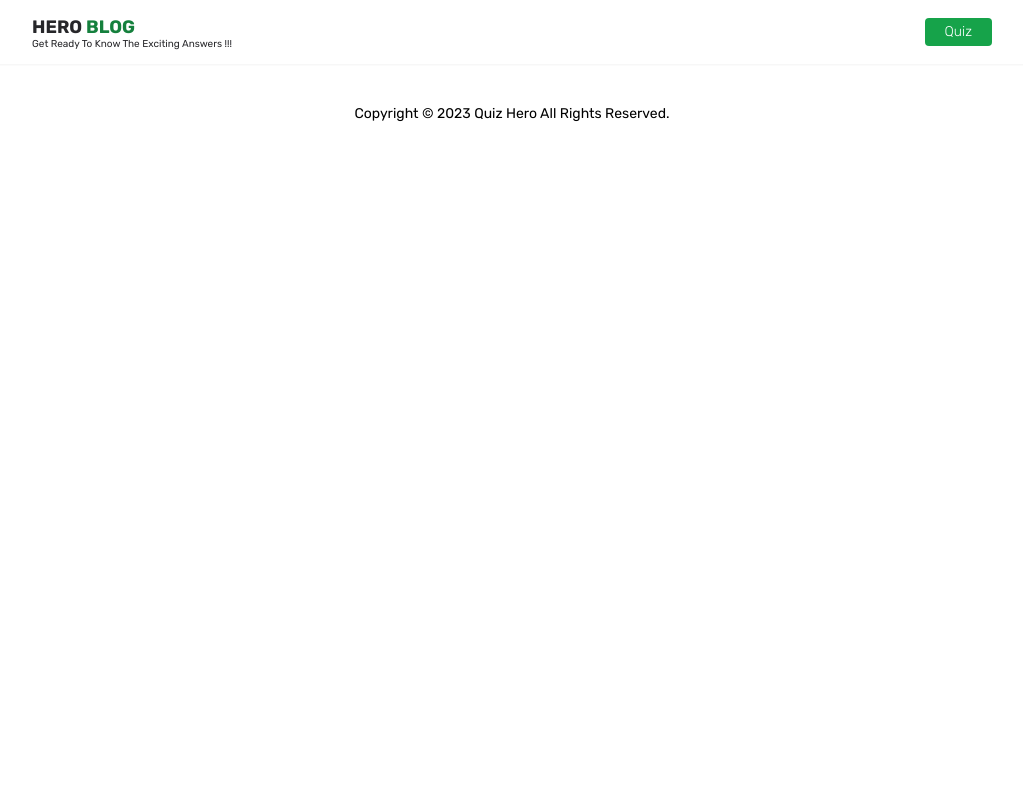
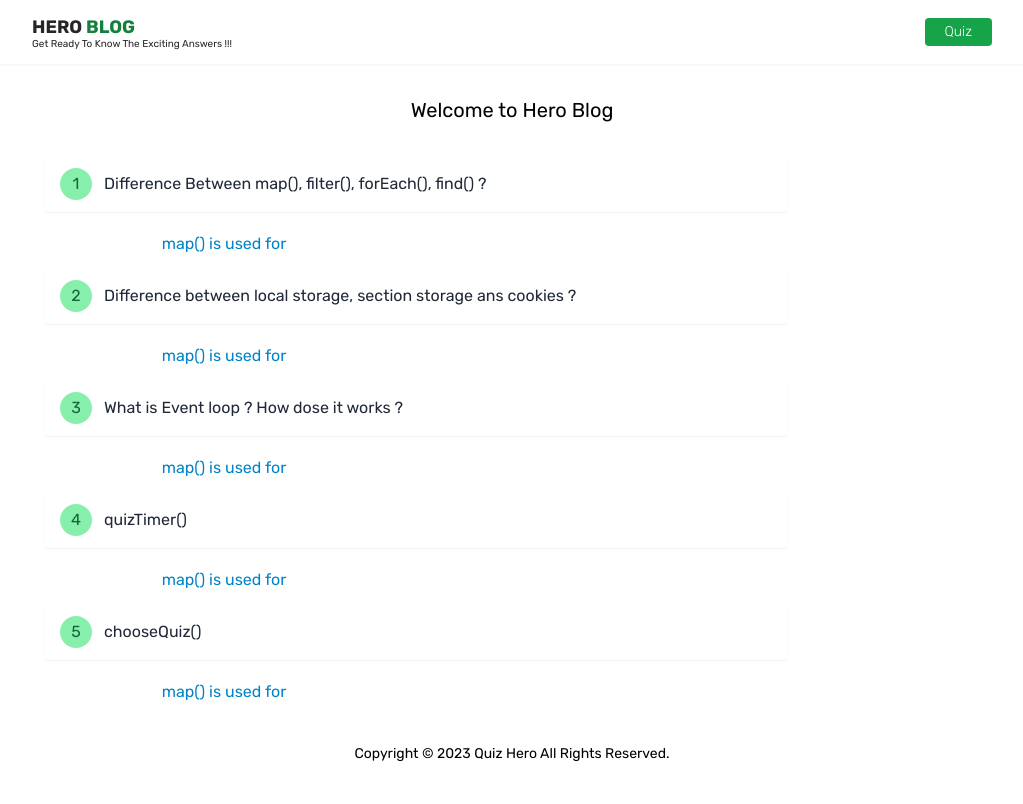
Before and after one commit to Reahana/quiz-hero, a plain HTML site: page blog.html in a window 1280 px wide. Shown: the whole page, without its empty margins (128-1151 px from the left). Drawn offline with nearby package versions, Linux system fonts and the light colour scheme.

Commit message:
add the questions in blog

```diff
--- a/blog.html
+++ b/blog.html
@@ -54,10 +54,90 @@
         </nav>
       </header>
       <!-- Header/Navbar section end -->
- <!-- Footer section start -->
- <footer class="py-10 text-center text-sm">
-    Copyright © 2023 Quiz Hero All Rights Reserved.
-  </footer>
-  <!-- Footer section end -->
+      <!-- Main section start -->
+      <section class="lg:w-9/12 md:w-[90%] w-[95%] mx-auto text-center"
+        id="rulesContainer">
+        <h1 class="text-center my-8 text-xl">Welcome to Hero Blog</h1>
+          <!-- Question Answer section start -->
+        <div class="md:w-[80%] w-full">
+          <div class="duration-500" >
+            <div class="m-3 py-3 px-4 shadow-sm rounded">
+                <div class="flex items-center">
+                  <div class="h-8 w-8 bg-green-300 rounded-full flex justify-center items-center text-green-800 mr-3">
+                    1
+                    </div>
+                  <p class="text-gray-800 text-md">
+                    Difference Between map(), filter(), forEach(), find() ?
+                  </p>
+                </div>
+            </div>
+            <div class="grid grid-cols-2 mt-5 text-sky-600">
+              map() is used for
+            </div>
+            <div class="m-3 py-3 px-4 shadow-sm rounded">
+                <div class="flex items-center">
+                  <div class="h-8 w-8 bg-green-300 rounded-full flex justify-center items-center text-green-800 mr-3">
+                    2
+                  </div>
+                  <p class="text-gray-800 text-md">
+                    Difference between local storage, section storage ans cookies ?
+                  </p>
+                </div>
+
+            </div>
+            <div class="grid grid-cols-2 mt-5 text-sky-600">
+              map() is used for
+            </div>
+            <div class="m-3 py-3 px-4 shadow-sm rounded">
+                <div class="flex items-center">
+                  <div class="h-8 w-8 bg-green-300 rounded-full flex justify-center items-center text-green-800 mr-3">
+                    3
+                  </div>
+                  <p class="text-gray-800 text-md">
+                    What is Event loop ? How dose it works ?
+                  </p>
+
+                </div>
+            </div>
+            <div class="grid grid-cols-2 mt-5 text-sky-600">
+              map() is used for
+            </div>
+            <div class="m-3 py-3 px-4 shadow-sm rounded">
+              <div class="flex items-center">
+                <div class="h-8 w-8 bg-green-300 rounded-full flex justify-center items-center text-green-800 mr-3">
+                  4
+                  </div>
+                <p class="text-gray-800 text-md">
+                  quizTimer()
+                </p>
+              </div>
+          </div>
+          <div class="grid grid-cols-2 mt-5 text-sky-600">
+            map() is used for
+          </div>
+          <div class="m-3 py-3 px-4 shadow-sm rounded">
+            <div class="flex items-center">
+              <div class="h-8 w-8 bg-green-300 rounded-full flex justify-center items-center text-green-800 mr-3">
+                5
+                </div>
+              <p class="text-gray-800 text-md">
+                chooseQuiz()
+              </p>
+            </div>
+        </div>
+        <div class="grid grid-cols-2 mt-5 text-sky-600">
+          map() is used for
+        </div>
+          </div>
+        </div>
+
+        <!-- Question Answer section end -->
+      </section>
+      <!-- Main section end  -->
+        <!-- Footer section start -->
+        <footer class="py-10 text-center text-sm">
+            Copyright © 2023 Quiz Hero All Rights Reserved.
+        </footer>
+        <!-- Footer section end -->
   </body>
   </html>
```
